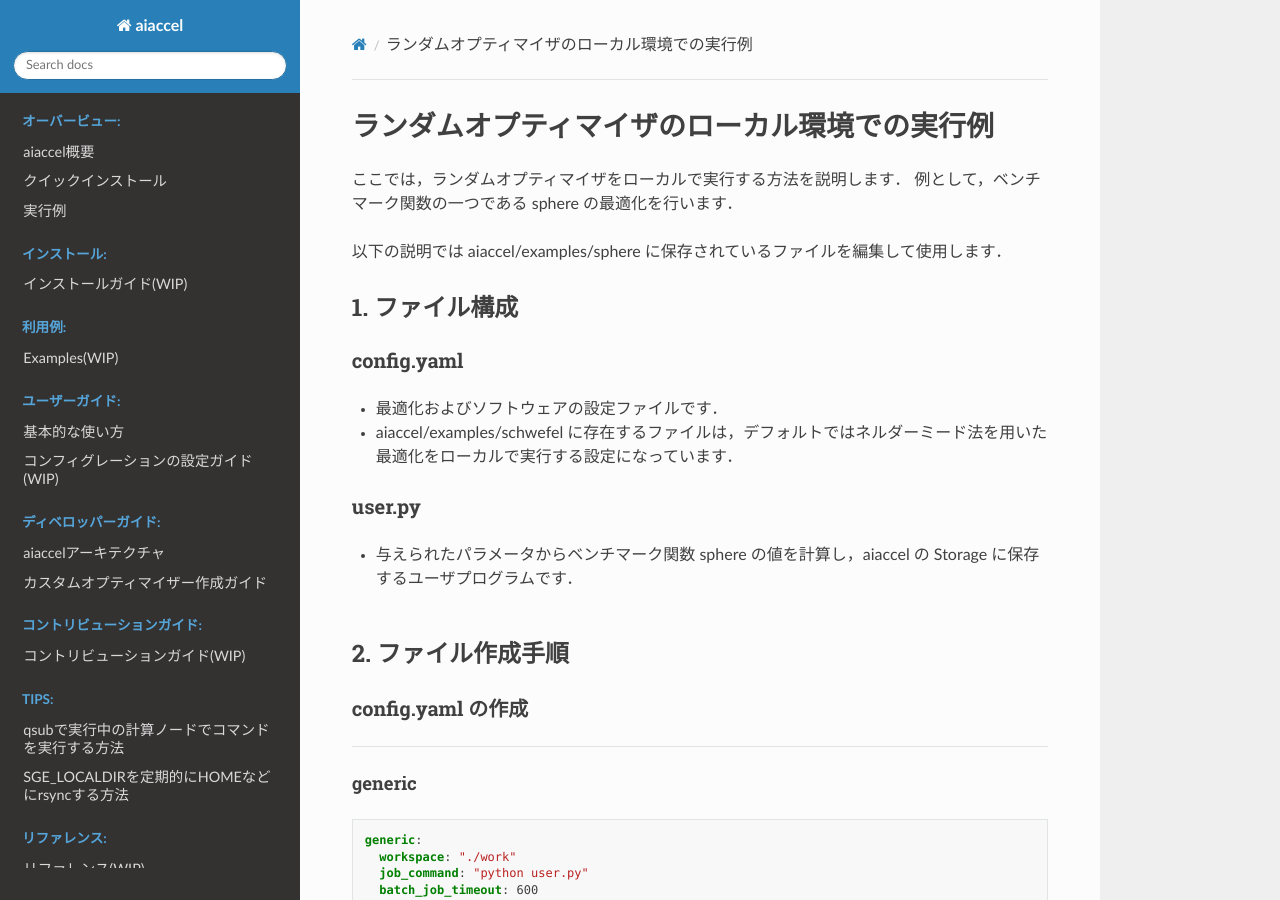
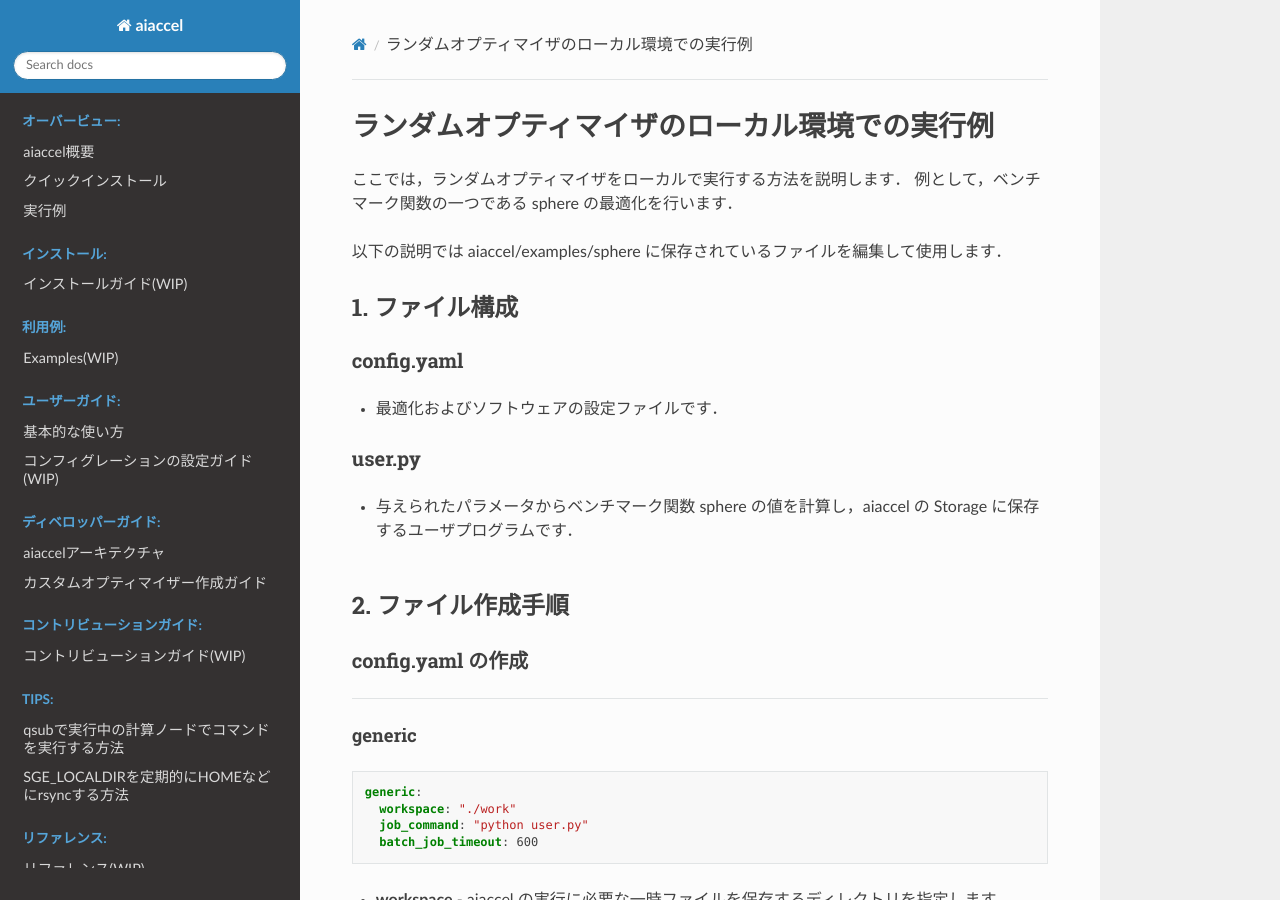
Before and after one commit to aistairc/aiaccel, a Sphinx documentation site: the page built from docs/source/examples/local_random.md, in a window 1280 px wide and 900 px high. Built offline with Sphinx 7.4.7 and the Read the Docs theme 2.0.0, drawn with Linux system fonts in a browser that asks for light colours.

Commit message:
remove comment about default setting

```diff
--- a/docs/source/examples/local_random.md
+++ b/docs/source/examples/local_random.md
@@ -12,7 +12,6 @@
 ### config.yaml
 
 - 最適化およびソフトウェアの設定ファイルです．
-- aiaccel/examples/schwefel に存在するファイルは，デフォルトではネルダーミード法を用いた最適化をローカルで実行する設定になっています．
 
 ### user.py
 
```
